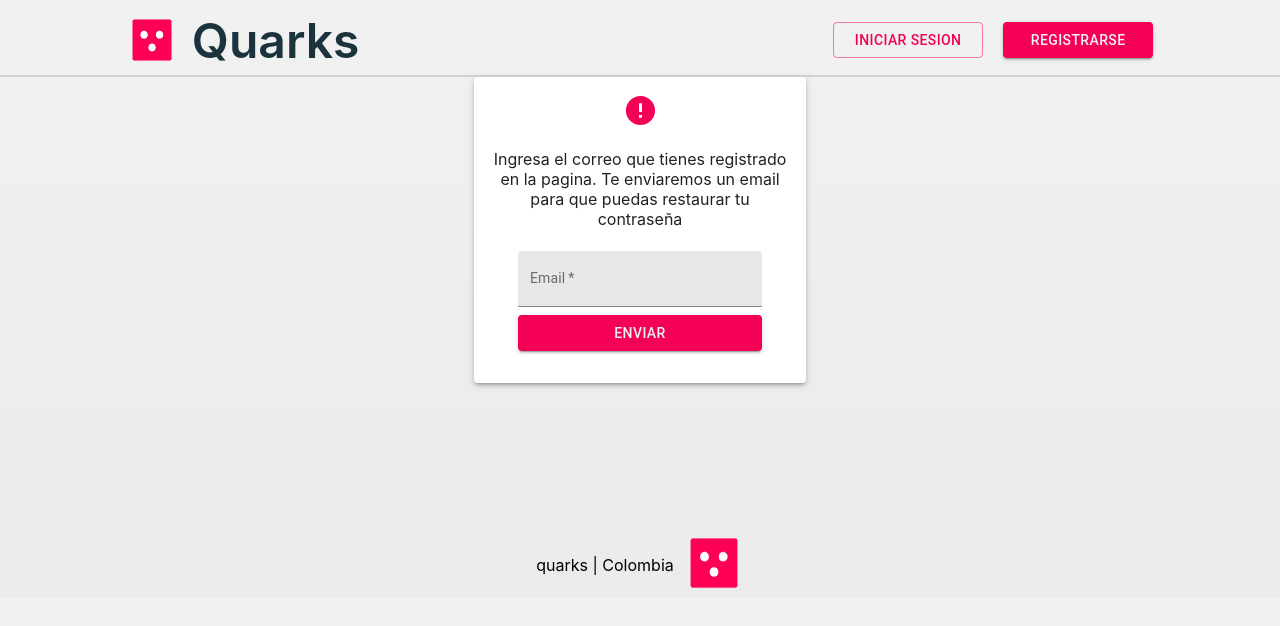
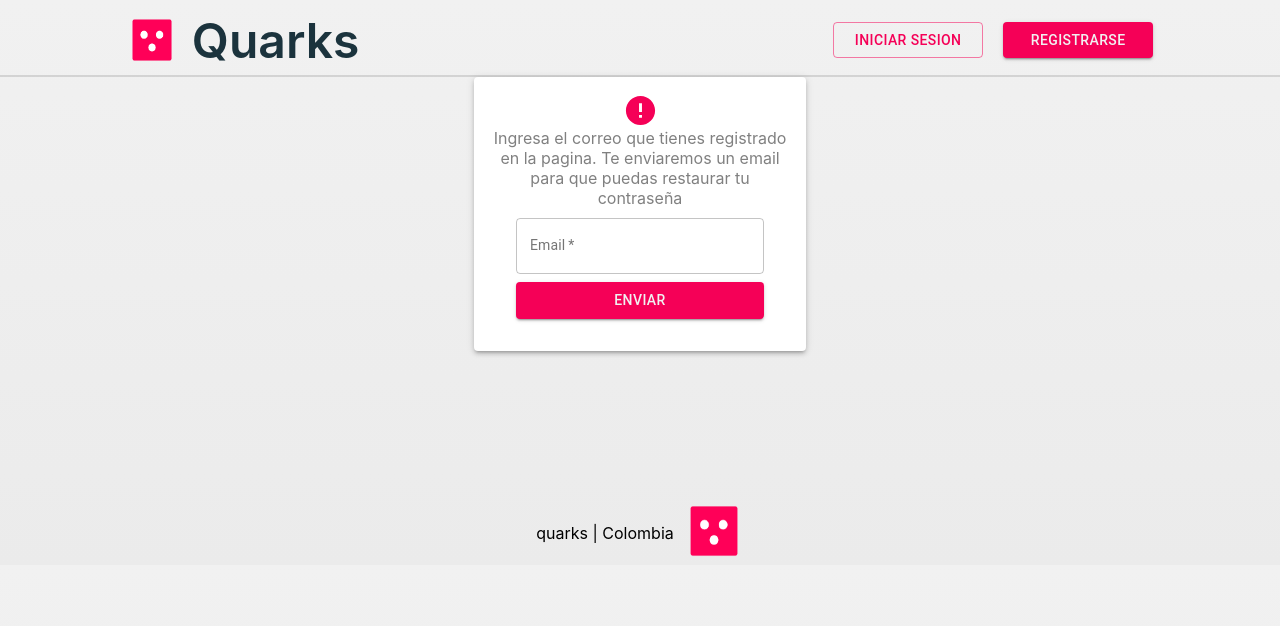
Before and after one commit to SirSantana/colMotors21-04, a Next.js app: page /auth/forgotPassword in a window 1280 px wide. Shown: the top 626 px of the page. Built offline with nearby package versions, Linux system fonts and the light colour scheme; a web font is replaced by a local one.

Commit message:
MejorandoStyles

```diff
--- a/components/Auth/forgotPassword.js
+++ b/components/Auth/forgotPassword.js
@@ -1,11 +1,11 @@
-import { Button, ButtonBase, Paper, TextField, Typography } from "@material-ui/core";
-import { Check, Close, Error, ErrorOutlineRounded, ErrorTwoTone } from "@material-ui/icons";
+import { Button, Paper,  } from "@material-ui/core";
+import {  Error } from "@material-ui/icons";
 import { useEffect, useState } from "react";
 import { useDispatch } from "react-redux";
-import { forgotPassword } from "../../reducers/Actions/authActions";
 import useStyles from "./styles";
 import Input from "./Input";
 import ModalCargando from "../../utils/modalCargando";
+import { theme } from "../../utils/theme";
 
 const initial = {
     email: "",
@@ -14,8 +14,6 @@ const initial = {
 export default function ForgotPasswordComponent({sendMessage}) {
   const [form, setForm] = useState(initial);
   const classes = useStyles();
-  const dispatch = useDispatch()
-  const [error, setError] = useState(null)
   const [message, setMessage] = useState(null)
   const [visibleModal, setVisibleModal] = useState(false)
 
@@ -37,18 +35,7 @@ export default function ForgotPasswordComponent({sendMessage}) {
   return (
     <>
     <ModalCargando setVisibleModal={setVisibleModal} active={false} visibleModal={visibleModal} texto={'El mensaje fue enviado a tu correo'}/>
-     {/* {message !== null && (
-        <Paper className={classes.paper2} elevation={3}>
-          <Check style={{ paddingRight: "10px" }} />
-          <Typography
-            className={classes.typo}
-            style={{ fontSize: "14px", color: "white", marginRight: "8px" }}
-          >
-            {message}
-          </Typography>
 
-        </Paper>
-      )} */}
       <Paper
         className={classes.paper}
         style={{
@@ -60,17 +47,15 @@ export default function ForgotPasswordComponent({sendMessage}) {
         elevation={3}
       >
         <Error fontSize="large" style={{color:'#f50057'}} />
-        <h4 style={{fontWeight:'400'}}>Ingresa el correo que tienes registrado en la pagina. Te enviaremos un email para que puedas restaurar tu contraseña</h4>
-        <form onSubmit={handleSubmit}>
+        <h4 style={theme.font.subtitle}>Ingresa el correo que tienes registrado en la pagina. Te enviaremos un email para que puedas restaurar tu contraseña</h4>
+        <form style={{marginTop:'10px'}} onSubmit={handleSubmit}>
         <Input
               name="email"
               label="Email"
-              variant="filled"
               value={form.email}
               fullWidth
               handleChange={handleChange}
               type='email'
-              style={{backgroundColor:'white'}}
               required
             />
           <Button
--- a/components/FormCotizacion/FormCotizacion.js
+++ b/components/FormCotizacion/FormCotizacion.js
@@ -79,8 +79,8 @@ export default function FormCotizacion({ OnePost, user }) {
       )}
 
       <div className={classes.header}>
-        <Typography gutterBottom className={classes.typo}>
-          <b>Tu Cotización</b>
+        <Typography  className={classes.typo}>
+          Tu Cotización
         </Typography>
       </div>
       <Paper className={classes.paper} raised="true" elevation={6}>
--- a/components/Posts/Post/Post.js
+++ b/components/Posts/Post/Post.js
@@ -79,7 +79,7 @@ const handleIr=()=>{
         <div className={classes.card} >
           {id !== undefined && (
             <div className={classes.header1}>
-              <Typography gutterBottom className={classes.typo}>
+              <Typography  className={classes.typo}>
                 {user?.result._id === idCreator ? (
                   <b>Tu Cotización</b>
                 ) : (
--- /dev/null
+++ b/utils/theme.js
@@ -0,0 +1,27 @@
+
+
+export const theme ={
+    font:{
+        title:{
+            fontSize:'18px',
+            fontWeight:'500',
+            color:'black',
+            margin:0,
+            lineHeigth:'16px',
+        },
+        subtitle:{
+            fontSize:'16px',
+            fontWeight:'400',
+            color:'gray',
+            margin:0,
+            lineHeigth:'16px',
+        },
+
+    },
+    divs:{
+        divBasic:{
+            display:'flex', flexDirection:'row', alignItems:'center',wordWrap:'break-word'
+        }
+    }
+
+}
```
Also changed, not shown: components/Form/Form.js (+6 -6 lines), components/FormCotizacion/styles.js (+6 -6 lines), components/Posts/Post/styles.js (+4 -5 lines), utils/PostCard/postContent.js (+10 -20 lines).
